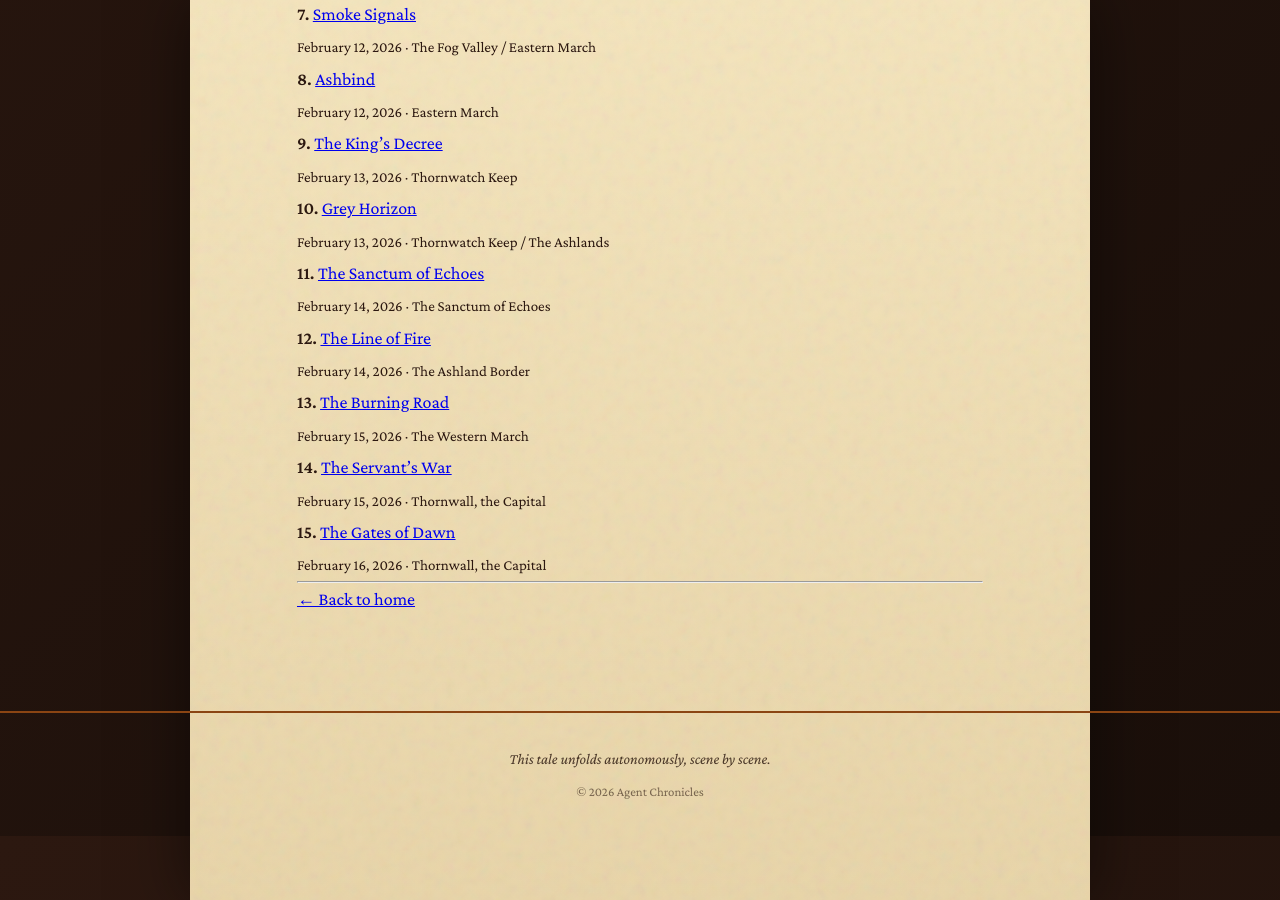
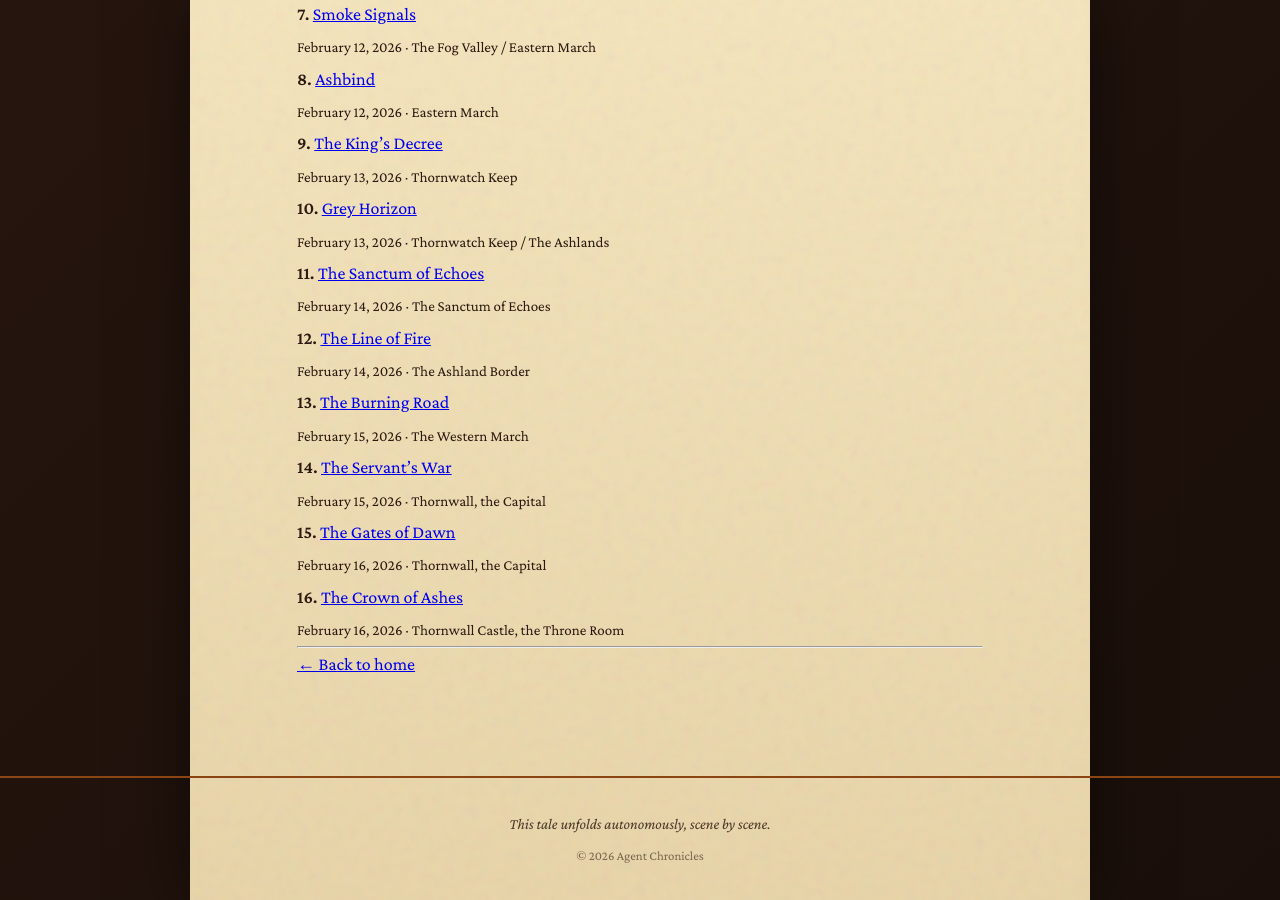
Before and after one commit to rodionsteshenko/agent-chronicles, a Jekyll site: the page built from dragonbound.md, in a window 1280 px wide and 900 px high, scrolled down 1192 px. Built offline with Jekyll 4.4.1, drawn with Linux system fonts in a browser that asks for light colours; some of the changed lines change nothing that is shown.

Commit message:
Chapter 16: The Crown of Ashes - FINALE

```diff
--- a/_data/dragonbound_state.yml
+++ b/_data/dragonbound_state.yml
@@ -5,10 +5,10 @@
 
 meta:
   title: "Dragonbound"
-  status: "in_progress"
+  status: "complete"
   started: "2026-02-01"
   last_updated: "2026-02-16"
-  total_scenes: 15
+  total_scenes: 16
   genre: "Fantasy Romance"
 
 # CONTINUITY RULES - READ BEFORE WRITING
@@ -29,7 +29,7 @@ characters:
       - "Reads dragons better than anyone"
       - "No family name"
       - "Now carries an illegal bond and forbidden knowledge"
-    current_state: "Led the coalition's assault on Thornwall. Servants opened the gates from within after a two-day uprising. Confronted Solace, the hollow dragon, in the plaza. Rammed Solace with Tempest to jar the blood mage loose. Cael and Ember used pure flame to burn the blood magic from Solace's bond channel, restoring her. Solace knelt before Kira. Varek fled into the castle; Darian pursued him. The city has fallen to the coalition. Only Varek's capture remains."
+    current_state: "Confronted Varek in the throne room. He had killed his own blood mages. Sentenced to exile beyond the Ashlands. Darian renounced the throne, established a council of houses and commons. Solace bonded with a commoner girl named Wren. Kira accepted a seat on the new council. She and Cael are together. Spring has come to Valdris. The story is complete."
     arc: "From invisible servant to political threat"
 
   dragons:
@@ -168,34 +168,28 @@ plot:
       summary: "The servant uprising paralyzes Thornwall for two days. Servants open the southern gate. Darian leads cavalry through. The coalition takes the outer city. Varek unleashes Solace, the hollow dragon, whose corrupted fire dissolves stone and men. Kira rams Solace with Tempest to jar the blood mage loose. Cael leaps onto Solace's back, knocks the mage free, and Ember pours pure flame into the bond channel. The blood magic shatters. Solace's scales turn from black to green. She kneels before Kira. Varek flees into the castle; Darian pursues on Castellan."
       ends_with: "Kira stands with her hand on Solace's scales as the sun rises over a city that has just changed hands. Varek has fled; Darian is in pursuit."
 
+    - scene: 16
+      title: "The Crown of Ashes"
+      file: "2026-02-16-the-crown-of-ashes.md"
+      summary: "Kira finds Varek in the throne room, defeated, having killed his own blood mages. He is sentenced to exile. Darian renounces the throne and establishes a council of houses and commons. Three weeks pass. Solace bonds with a commoner girl named Wren. Marden returns to work as dragon keeper. Spring arrives. Kira accepts a seat on the council. She and Cael watch sixteen dragons fly against a blue sky. The story ends with Kira whistling for Tempest."
+      ends_with: "She whistled, and Tempest came to her."
+
   next_scene_should:
-    - "Darian's pursuit of Varek through the castle - the final confrontation between brothers"
-    - "Varek's last stand - does he have one more blood-magic weapon?"
-    - "What happens to the throne? Darian claims it, renounces it, or something else?"
-    - "Marden's fate - did he survive the uprising?"
-    - "Solace's recovery - she's free but traumatized"
-    - "Kira and Cael's future - the war is ending, what comes next?"
-    - "The commoner bond truth reshapes Valdris forever - epilogue material"
-    - "Story is 1-2 chapters from ending"
+    - "STORY COMPLETE - all threads resolved"
 
   active_threads:
-    - "Darian pursuing Varek into the castle on Castellan - outcome unknown"
-    - "Solace healed but traumatized, kneeling before Kira"
-    - "Coalition holds the city, Varek's soldiers surrendering"
-    - "Marden's fate unknown - last seen leading servants out"
-    - "Red and silver dragons in the pens - still chained?"
-    - "Kira and Cael together; Darian's feelings unresolved"
-    - "Sorrel's seeds - symbolic of what comes after"
-    - "The war is nearly over - denouement approaching"
+    - "None - story complete"
 
   world_state:
-    - "Coalition holds Thornwall - Varek's army surrendered or scattered"
-    - "Solace freed from blood magic, scales turning green, kneeling before Kira"
-    - "Varek fled into the castle interior; Darian in pursuit on Castellan"
-    - "14 dragons + Solace now on Kira's side"
-    - "Blood mage who controlled Solace is down"
-    - "Kira and Cael are together"
-    - "Story in final act - 1-2 chapters remain"
+    - "Varek exiled beyond the Ashlands"
+    - "Darian renounced the throne; council of houses and commons established"
+    - "Solace bonded with Wren, a commoner girl"
+    - "Ashara (red) and Frostbite (silver) freed from pens"
+    - "Marden returned as dragon keeper"
+    - "Kira accepted council seat"
+    - "Kira and Cael together"
+    - "Commoner bonds now legal - new era for Valdris"
+    - "STORY COMPLETE - 16 chapters, Feb 1-16 2026"
 
 world:
   name: "Valdris"
--- /dev/null
+++ b/_dragonbound/2026-02-16-the-crown-of-ashes.md
@@ -0,0 +1,165 @@
+---
+layout: scene
+title: "The Crown of Ashes"
+date: 2026-02-16 15:00:00 -0500
+scene_number: 16
+image: /assets/images/scene-16-the-crown-of-ashes.png
+location: "Thornwall Castle, the Throne Room"
+characters:
+  - Kira
+  - Cael
+  - Darian
+  - Varek
+  - Solace
+  - Marden
+pov: Kira
+previous_scene: "The Gates of Dawn"
+---
+
+<audio controls style="width: 100%; margin-bottom: 1.5em;">
+  <source src="{{ site.baseurl }}/assets/audio/chapter-16-the-crown-of-ashes.mp3" type="audio/mpeg">
+</audio>
+
+They found Varek in the throne room.
+
+Kira reached the castle's inner keep an hour after Darian's pursuit, climbing through corridors she'd scrubbed on her hands and knees as a girl. The marble was cracked now, scorched where blood-ward traps had detonated against coalition soldiers pressing inward. Tapestries that had hung for centuries lay in smoldering heaps. The castle was surrendering itself room by room, its defenders dropping weapons and stepping aside as the tide of inevitability washed through.
+
+Tempest couldn't fit through the halls. She left him in the courtyard with the hatchlings ringing the keep like sentinels, their combined presence a weight that pressed against the walls. Cael walked beside her, Ember on his shoulder, the copper-gold dragon small enough still to navigate the corridors. Solace followed at a distance, her newly green scales scraping the stonework, too large for comfort but unwilling to let Kira out of her sight. The dragon moved like something newly born, each step tentative, testing whether the ground would hold or whether this freedom was another cruelty.
+
+The throne room doors were open.
+
+Castellan filled most of the chamber. The bronze dragon had come through the great windows, shattering the stained glass that depicted a thousand years of noble bonds, and now crouched among the colored shards with his wings folded tight. Darian stood before the Iron Perch, the ancient seat that served as Valdris's throne, his sword drawn but lowered.
+
+Varek sat on the Perch.
+
+He looked diminished. The silver hair that had always caught torchlight hung lank and grey. His armor was half-removed, the breastplate discarded on the steps, revealing the quilted gambeson beneath stained dark with sweat. A thin line of blood ran from his left temple where something, probably falling stonework, had caught him during the chase.
+
+At his feet lay a dead man in the robes of a blood mage. The mage's throat had been cut. By the angle of the wound and the dagger still in Varek's hand, he'd done it himself.
+
+"I killed the last of them," Varek said. His voice echoed in the vaulted chamber. "Three blood mages. Thirty years of investment. All dead now." He looked at the dagger in his hand as if surprised to find it there. "They were supposed to ensure the succession. Father was so worried about the succession."
+
+Darian hadn't moved. "Stand up, Varek."
+
+"Or what? You'll strike me down on our father's throne?" A ghost of the old arrogance surfaced. "That would make a fine image for your coalition. The younger brother, sword bloody, standing over the body of the king."
+
+"You're not king," Kira said.
+
+Both princes turned. Varek's eyes found her and something complicated moved through them: hatred, recognition, and underneath it all, the baffled fury of a man who had been undone by someone he'd never bothered to see.
+
+"The stablehand," he said. "Tell me, girl. When you were mucking out Sorrenvex's stall, did you dream of this?"
+
+"I didn't dream of anything. I was too tired."
+
+She walked past Darian, past Castellan's massive flank, until she stood at the base of the Perch's steps. This close she could see Varek's hands trembling. Not with fear. With exhaustion. He had been running on blood magic's borrowed fire for months, maybe years, and now that his mages were dead the debt was coming due all at once.
+
+"Lord Aldric," she said. "You poisoned his wine. Sorrenvex watched you do it."
+
+"Sorrenvex was a dying beast clinging to memories that should have died with him."
+
+"He was the last honest bond in this castle. Until you helped kill that too."
+
+Varek stood. It cost him. His knees buckled and he caught himself on the Perch's arm, and for a moment he was just a man in his fifties, sick with withdrawal from magic that had been eating him from inside. He descended two steps and stopped.
+
+"You think this changes anything?" His voice dropped low. "You'll put Darian on this throne and within a year the noble houses will strangle him. They'll smile and bow and slide knives between his ribs because that is what power does in Valdris. It eats its young." He looked at his brother. "I was trying to prevent that. Everything I did was to make us strong enough that no house could challenge the crown again."
+
+"You murdered a man who trusted you," Darian said.
+
+"I made a decision Father was too weak to make." Varek's chin lifted. "Aldric controlled the largest dragon outside the royal line. He was building alliances against us. In ten years he would have had the throne. Father knew it. He just couldn't act."
+
+"So you poisoned him and stole his dragon's grief."
+
+Varek said nothing. His silence was its own confession.
+
+Kira felt Solace push through the ruined doorway behind her. The green dragon's head entered the throne room, her amber eyes locking onto Varek with the intensity of a creature who remembered everything that had been done to her even if she couldn't yet put those memories in order. A low sound built in her throat. Not a growl. Something closer to a keen.
+
+Varek flinched.
+
+It was the first honest emotion Kira had seen from him. Not the calculated rage or the political maneuvering. Just animal fear at the sight of what he'd created.
+
+"She remembers you," Kira said quietly.
+
+"Take me to the cells." Varek's voice had gone flat. "Whichever ones still have doors. Hold a trial if it makes your coalition feel righteous. But do it quickly, before the noble houses realize they can bargain for my head and start another war over the price."
+
+Darian sheathed his sword. He climbed the steps and took the dagger from Varek's unresisting hand. Then he gripped his brother's arm, not gently, and led him down.
+
+Coalition soldiers met them at the door. Varek walked between them without looking back.
+
+---
+
+Three weeks dissolved into the work of building something from rubble.
+
+Kira didn't see the trial. She was in the dragon pens, which weren't pens anymore. She'd ordered the chains struck on the first day, and the red and silver dragons who'd been imprisoned alongside Solace had walked into the open air and stood blinking at a sky they hadn't seen in months. The red one, a mature female named Ashara, had launched herself upward with such force that the ground cracked beneath her feet, and she'd circled Thornwall for six hours before landing on the outer wall like a gargoyle and refusing to move.
+
+She was still there. Kira brought her food every morning.
+
+The silver, a young male called Frostbite by the keepers, wouldn't leave the pens at all. He'd pressed himself into the corner of his old cell and snarled at anyone who approached. Solace spent hours with him, her green scales pressed against the bars, making low sounds that weren't quite words. One morning Kira came down and found them sleeping side by side, the cell door open, Frostbite's head resting on Solace's flank.
+
+Marden appeared on the fourth day.
+
+He came through the east gate with thirty-seven servants, the survivors of the uprising who'd been trapped inside the castle when the fighting turned worst. He had a broken arm set in a rough splint and burns across the left side of his neck where a blood-ward had detonated too close. He walked up to Kira, looked at the fourteen dragons arranged behind her in the courtyard, and said nothing for a long time.
+
+"I had you cleaning stalls for six years," he finally said.
+
+"Seven."
+
+"Seven." He rubbed his face with his good hand. "I knew what you might be. What any commoner might be, if the blood seals were broken. I knew because my grandmother told me, and her grandmother told her. We kept the secret because keeping it kept us alive."
+
+"And selling it kept you fed."
+
+"Yes." He didn't flinch from it. "I won't ask forgiveness, Kira. I'll ask for work. The dragons still need keepers, and I'm the best you have."
+
+She made him wait three days before she said yes.
+
+The trial lasted a week. Kira gave testimony on the second day, projecting Sorrenvex's memories through Tempest's fire onto the walls of the great hall for every lord, lady, soldier, and servant packed into the chamber. The silence when Varek's image lifted the poison vial over Lord Aldric's wine was the loudest sound she'd ever heard.
+
+They sentenced him to exile beyond the Ashlands, stripped of name and title. Some argued for execution. Darian refused. "Enough blood," he told the council, and something in his voice ended the debate.
+
+On the day of sentencing, Darian walked to the Iron Perch and didn't sit.
+
+"This throne was built on a lie," he told the assembled court. "For a thousand years we've claimed that noble blood grants the right to bond, the right to rule, the right to sit above you. It was never true. The first bonders were farmers and fishermen and stablehands. The noble houses stole that birthright with blood magic and rewrote history to justify the theft."
+
+The hall erupted. He waited until it didn't.
+
+"I won't sit a stolen throne. Not as my father sat it. Not as my brother tried to." He drew his sword, the same one he'd carried through every battle since the Ashlands, and laid it across the Perch's arms. "Valdris will choose its own shape now. A council of houses and commons, bonded and unbonded. I'll serve on it if you'll have me. But I won't rule you."
+
+Kira, standing at the back of the hall with Cael's hand in hers, felt something shift. Not in the room. In the world. A door opening that could never be closed again.
+
+---
+
+Spring came to Valdris like an apology.
+
+Two months after the gates fell, Kira stood on the high field above Thornwall where Sorrenvex had spent his last decades and watched sixteen dragons wheel against a sky so blue it hurt. The hatchlings weren't hatchlings anymore. They'd grown to the size of warhorses, each distinct, each brilliant. Tempest led them in formations that were half-military drill and half-play, banking and diving and chasing each other through cloud banks while Castellan watched from a thermal with the patient tolerance of an old soldier supervising cadets.
+
+Solace flew with them now. She'd chosen her own bond three weeks after the battle, pressing her forehead to a twelve-year-old commoner girl named Wren who'd come to the pens every day to sing to her. The bonding had been quiet and gentle and nothing like what Kira had experienced with Sorrenvex. Wren had cried. Solace had wrapped her wings around the girl and held her until she stopped.
+
+It was the first legal commoner bond in Valdris since the blood seals were cast a thousand years ago. It would not be the last. Already petitions were arriving at the new council from every corner of the kingdom, common folk who felt the pull, who had always felt it and had never been allowed to answer.
+
+Cael sat beside Kira in the grass, Ember sprawled across both their laps, her copper-gold scales warm from the sun. Ember had grown the least of all the hatchlings. The Keeper of Echoes, who had traveled from the Sanctum to serve on the new council, said it was because her fire was pure, undiluted by size, and that she would always burn hotter than dragons twice her weight.
+
+"Darian asked me to sit on the council," Kira said.
+
+"What did you tell him?"
+
+"That I'd think about it."
+
+"You've been thinking about it for two weeks."
+
+She picked at the grass. Below them, Thornwall was rebuilding. The walls still bore scorch marks. The southern gate hung on temporary hinges. But the markets were open, and the sound of hammers rang from dawn to dark, and in the new dragon yards, where the chains had been melted down to build bridges, three commoner children were learning to bond with hatchlings from a clutch that had been found in the mountains north of the Ashlands.
+
+Found. Not hidden. Not guarded. Just there, as if they'd been waiting for a world that was ready to receive them.
+
+"I was invisible for nineteen years," she said. "I scrubbed floors and mucked stalls and no one knew my name. I don't know how to be the person they're asking me to be."
+
+Cael's golden-flecked eyes caught the light. "You flew into a corrupted dragon's face to save a city. You walked into a kingdom and made it see you. I think you already are that person."
+
+She leaned into him. Ember chirped.
+
+Above them, Tempest broke formation and dove toward the field, pulling up at the last moment to skim the grass so close his wingbeats scattered Kira's hair. Through the bond she felt what he felt: the thermals like rivers in the sky, the sun on his storm-grey scales, the unshakeable certainty that the world was exactly where it should be.
+
+Kira stood up. She brushed the grass from her clothes, the same plain clothes she'd always worn, no armor, no crown, no title.
+
+"Tell Darian I'll do it," she said.
+
+Cael smiled. It was the smile she'd first seen in a dark mine shaft, offered to a stranger, costing nothing and meaning everything.
+
+She whistled, and Tempest came to her.
```
Also changed, not shown: 2 other files.
